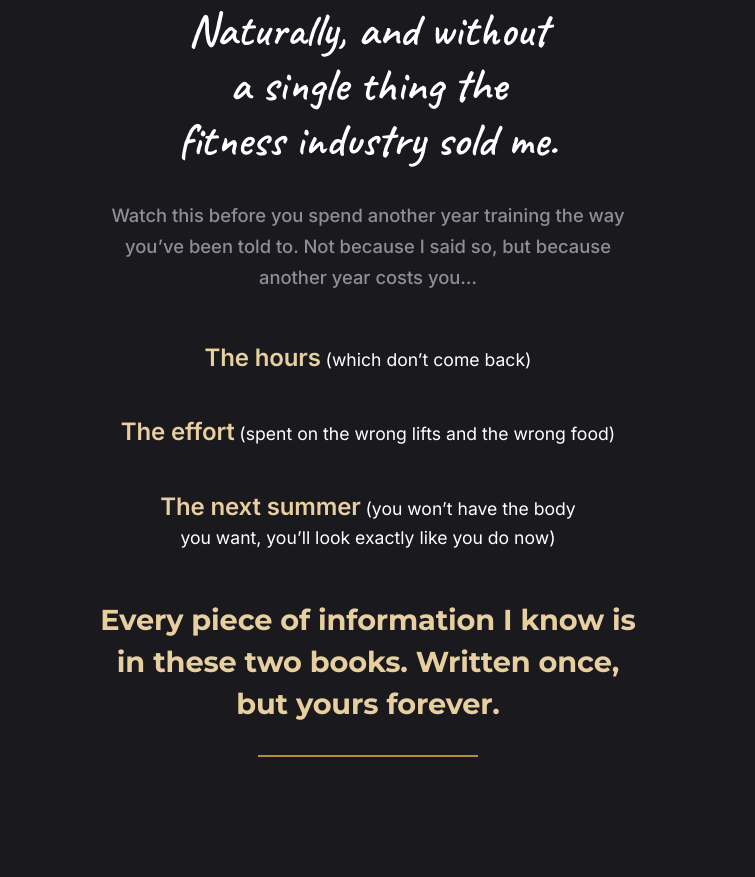
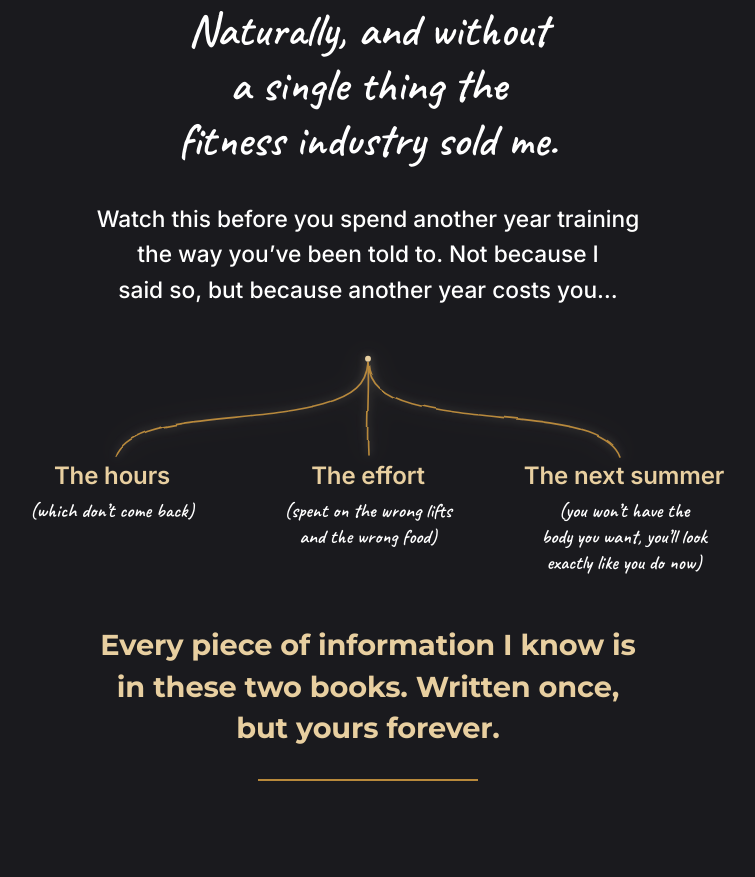
Before and after one commit to lucvngrd/lucvngrd.github.io, a plain HTML site: page index.html in a window 1280 px wide. Shown: the part 1003-1880 px from the top of the page, without its empty margins (272-1027 px from the left). Drawn offline with Linux system fonts and the light colour scheme.

Commit message:
Add files via upload

```diff
--- a/index.html
+++ b/index.html
@@ -128,13 +128,17 @@ h1 .head-main{
 }
 
 
+/* The setup for everything below it, so it carries real weight:
+   between the script above and the consequences beneath, in white,
+   on a measure wide enough to land on two lines. */
 .subhead{
-  margin:clamp(1.25rem,3.2vw,2rem) auto 0;
-  max-width:34rem;
+  margin:clamp(1.4rem,3.4vw,2.1rem) auto 0;
+  max-width:46rem;
   font-weight:500;
-  color:var(--muted);
-  font-size:clamp(1rem,2.1vw,1.15rem);
-  line-height:1.7;
+  color:var(--white);
+  font-size:clamp(1.12rem,2.45vw,1.42rem);
+  line-height:1.55;
+  text-wrap:balance;
 }
 
 /* ============================================================
@@ -197,22 +201,56 @@ h1 .head-main{
   text-wrap:balance;
 }
 
-/* What the year actually costs. A weighted list, not a bulleted one:
-   the gold phrase carries the weight, the bracket carries the
-   consequence. No marks, no dashes. */
-.costs{margin:clamp(1.9rem,4.2vw,2.9rem) auto 0;max-width:38rem}
-.cost-line{margin:0;line-height:1.5;text-wrap:balance}
-.cost-line + .cost-line{margin-top:clamp(1.6rem,3.6vw,2.4rem)}
-.cost-line strong{
+/* What the year costs, as a branch: one point, three lines drawn out
+   and down to the three consequences. Same hand as the trajectory
+   figure, with a soft gold light along the stroke. */
+.branch{margin:clamp(1.9rem,4.2vw,2.9rem) auto 0;max-width:46rem}
+.branch-lines{
+  display:block;
+  width:100%;
+  height:auto;
+  filter:url(#handdrawn)
+         drop-shadow(0 0 4px rgba(232,207,160,.30))
+         drop-shadow(0 0 12px rgba(201,161,91,.16));
+}
+.branch-lines path{fill:none;stroke:var(--antique);stroke-width:2;stroke-linecap:round}
+.branch-lines circle{fill:var(--champagne)}
+.branch-lines--tall{display:none}
+
+.branch-row{
+  display:grid;
+  grid-template-columns:repeat(3,1fr);
+  gap:clamp(1rem,2.6vw,2rem);
+  align-items:start;
+}
+.branch-head{
+  margin:0;
   font-weight:600;
-  font-size:clamp(1.2rem,2.7vw,1.5rem);
+  font-size:clamp(1.12rem,2.6vw,1.5rem);
+  line-height:1.25;
   letter-spacing:-.006em;
   color:var(--champagne);
 }
-.cost-line span{
-  font-weight:400;
-  font-size:clamp(1rem,2.05vw,1.1rem);
+.branch-note{
+  margin:.45rem 0 0;
+  font-family:var(--script);
+  font-weight:600;
+  font-size:clamp(1rem,2.1vw,1.24rem);
+  line-height:1.3;
   color:var(--white);
+  text-wrap:balance;
+}
+
+/* stacked, with the line flowing downward in sequence instead of out */
+@media (max-width:640px){
+  .branch-lines--wide{display:none}
+  .branch-lines--tall{
+    display:block;
+    width:38px;
+    margin:clamp(.9rem,3.4vw,1.3rem) auto clamp(.7rem,2.6vw,1rem);
+  }
+  .branch-lines--tall path{stroke-width:1.8}
+  .branch-row{grid-template-columns:1fr;gap:0}
 }
 
 /* ============================================================
@@ -696,16 +734,31 @@ h1 .head-main{
         Not because I said so, but because another year costs you&hellip;
       </p>
 
-      <div class="costs reveal" data-delay="1">
-        <p class="cost-line">
-          <strong>The hours</strong> <span>(which don&rsquo;t come back)</span>
-        </p>
-        <p class="cost-line">
-          <strong>The effort</strong> <span>(spent on the wrong lifts and the wrong food)</span>
-        </p>
-        <p class="cost-line">
-          <strong>The next summer</strong> <span>(you won&rsquo;t have the body you want, you&rsquo;ll look exactly like you do now)</span>
-        </p>
+      <div class="branch reveal" data-delay="1">
+        <svg class="branch-lines branch-lines--wide" viewBox="0 0 900 132" aria-hidden="true">
+          <circle cx="450" cy="7" r="3.6"/>
+          <path d="M450 12 C448 38 432 52 396 62 C332 80 232 78 180 96 C158 104 146 114 142 126"/>
+          <path d="M450 12 C452 44 448 78 450 126"/>
+          <path d="M450 12 C452 38 468 52 504 62 C568 80 668 78 720 96 C742 104 754 114 758 126"/>
+        </svg>
+
+        <div class="branch-row">
+          <div class="branch-item">
+            <svg class="branch-lines branch-lines--tall" viewBox="0 0 40 58" aria-hidden="true"><path d="M20 2 C18 16 23 32 20 44 C19 51 20 55 20 56"/></svg>
+            <p class="branch-head">The hours</p>
+            <p class="branch-note">(which don&rsquo;t come back)</p>
+          </div>
+          <div class="branch-item">
+            <svg class="branch-lines branch-lines--tall" viewBox="0 0 40 58" aria-hidden="true"><path d="M20 2 C18 16 23 32 20 44 C19 51 20 55 20 56"/></svg>
+            <p class="branch-head">The effort</p>
+            <p class="branch-note">(spent on the wrong lifts and the wrong food)</p>
+          </div>
+          <div class="branch-item">
+            <svg class="branch-lines branch-lines--tall" viewBox="0 0 40 58" aria-hidden="true"><path d="M20 2 C18 16 23 32 20 44 C19 51 20 55 20 56"/></svg>
+            <p class="branch-head">The next summer</p>
+            <p class="branch-note">(you won&rsquo;t have the body you want, you&rsquo;ll look exactly like you do now)</p>
+          </div>
+        </div>
       </div>
 
       <p class="stage-note reveal" data-delay="1">
@@ -753,7 +806,7 @@ h1 .head-main{
           <span class="sec-num" aria-hidden="true">0.1</span>
           <h2>Natural Lifter&rsquo;s Truth</h2>
           <hr class="rule">
-          <p class="price">67 euros</p>
+          <p class="price">&euro;67</p>
 
           <ul class="spec">
             <li>Why bodybuilders train every day and you can&rsquo;t.</li>
@@ -763,7 +816,7 @@ h1 .head-main{
           </ul>
 
           <!-- Gumroad: Natural Lifter's Truth -->
-          <a class="btn btn-ghost" href="https://lucvngrd.gumroad.com/l/rmigko">Get It — 67 euros</a>
+          <a class="btn btn-ghost" href="https://lucvngrd.gumroad.com/l/rmigko">Get It — &euro;67</a>
         </article>
 
         <article class="card reveal" data-delay="1">
@@ -774,7 +827,7 @@ h1 .head-main{
           <span class="sec-num" aria-hidden="true">0.2</span>
           <h2>Nutrition Unlocked</h2>
           <hr class="rule">
-          <p class="price">47 euros</p>
+          <p class="price">&euro;47</p>
 
           <ul class="spec">
             <li>Why carbs, not protein, are what you&rsquo;ve been getting wrong.</li>
@@ -785,7 +838,7 @@ h1 .head-main{
           </ul>
 
           <!-- Gumroad: Nutrition Unlocked -->
-          <a class="btn btn-ghost" href="https://lucvngrd.gumroad.com/l/nahkdw">Get It — 47 euros</a>
+          <a class="btn btn-ghost" href="https://lucvngrd.gumroad.com/l/nahkdw">Get It — &euro;47</a>
         </article>
 
       </div>
@@ -892,7 +945,7 @@ h1 .head-main{
       <svg class="sketch sketch--behind" viewBox="0 0 210 200" aria-hidden="true"><path d="M34 40 C42 40 48 46 48 54 C48 62 42 68 34 68 C26 68 20 62 20 54 C20 46 26 40 34 40"/><path d="M34 70 C22 74 16 86 16 100 C16 116 18 132 22 146"/><path d="M34 70 C46 74 52 86 52 100 C52 116 50 132 46 146"/><path d="M22 148 C24 164 26 178 26 190"/><path d="M46 148 C44 164 42 178 42 190"/><path d="M62 60 C72 58 76 64 76 76 C76 92 76 108 76 124 C76 136 72 142 62 140"/><path d="M76 100 C84 100 88 100 94 100"/><path d="M104 74 C130 73 166 73 192 74"/><path d="M192 70 L192 78"/><path d="M104 100 C126 99 150 99 168 100"/><path d="M168 96 L168 104"/><path d="M104 126 C118 125 132 125 142 126"/><path d="M142 122 L142 130"/></svg>
     <div class="wrap reveal">
       <!-- Gumroad: the two-book bundle (same product as above) -->
-      <a class="btn btn-primary btn-lg" href="https://lucvngrd.gumroad.com/l/svwqxk">Get Both Books — 99 euros</a>
+      <a class="btn btn-primary btn-lg" href="https://lucvngrd.gumroad.com/l/svwqxk">Get Both Books — &euro;99</a>
       <p class="cta-note">Buy once. Own forever. Costs less than a night out.</p>
     </div>
   </section>
```
